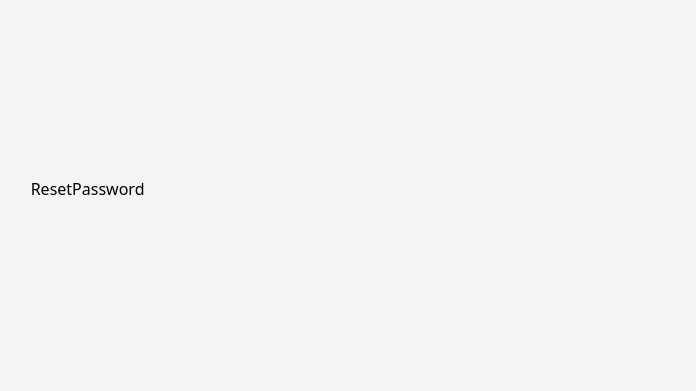
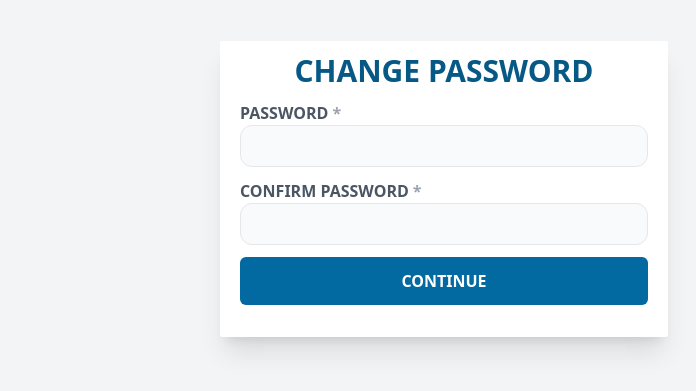
Before and after one commit to tobiasmareco/proyecto-final-mkr, a React (Vite) app in the folder frontend/: page /forgot-password/1 in a window 1280 px wide. Shown: the part 211-602 px from the top of the page, without its empty margins (196-892 px from the left). Built offline with nearby package versions, Linux system fonts and the light colour scheme; no server answers.

Commit message:
project delete work

```diff
--- a/frontend/src/App.jsx
+++ b/frontend/src/App.jsx
@@ -13,6 +13,7 @@ import Projects from "./pages/Main/Projects";
 import CreateProject from "./pages/Main/CreateProject";
 import ProjectId from "./components/ProjectId";
 import EditProjects from "./pages/Main/EditProjects";
+import CreateTaskComp from "./components/CreateTaskComp";
 function App() {
   return (
     <BrowserRouter>
@@ -27,6 +28,7 @@ function App() {
             />
             <Route path="forgot-password" element={<ForgotPassword />} />
             <Route path="forgot-password/:token" element={<ResetPassword />} />
+            <Route path="reset-password/:token" element={<ResetPassword />} />
           </Route>
           <Route path="/projects" element={<MainLayout />}>
             <Route index element={<Projects />} />
--- /dev/null
+++ b/frontend/src/components/CreateTaskComp.jsx
@@ -0,0 +1,7 @@
+import React from "react";
+
+function CreateTaskComp() {
+  return <div>CreateTaskComp</div>;
+}
+
+export default CreateTaskComp;
--- a/frontend/src/components/ProjectId.jsx
+++ b/frontend/src/components/ProjectId.jsx
@@ -1,5 +1,5 @@
 import React, { useEffect, useState } from "react";
-import { Link, useParams } from "react-router-dom";
+import { Link, useNavigate, useParams } from "react-router-dom";
 import axiosClient from "../config/axiosClient";
 import { RiAddBoxFill, RiDeleteBin2Fill, RiEdit2Fill } from "react-icons/ri";
 
@@ -16,7 +16,15 @@ function ProjectId() {
   const [loading, setLoading] = useState(true);
   const [project, setProject] = useState({});
   const [tasks, setTasks] = useState([]);
-
+  const Navigate = useNavigate();
+  const handleDelete = () => {
+    try {
+      const { data } = axiosClient.delete(`/api/projects/${id}`, config);
+      Navigate("/projects");
+    } catch (error) {
+      console.log(error.response);
+    }
+  };
   useEffect(() => {
     const getProject = async (id) => {
       try {
@@ -57,24 +65,24 @@ function ProjectId() {
                   <RiEdit2Fill />
                   Editar
                 </Link>
-                <Link
+                <button
                   className="flex gap-1 items-center hover:text-red-600 hover:border-black border px-2 py-1 rounded-md font-bold text-red-800 transition-colors"
-                  to={`/projects/edit/${id}`}
+                  onClick={handleDelete}
                 >
                   <RiDeleteBin2Fill />
                   Eliminar Proyecto
-                </Link>
+                </button>
               </div>
             </div>
             <section>
               <div className="w-full bg-red-400]">
                 <Link
                   className="flex gap-1 items-center hover:text-sky-600 hover:border-black  rounded-md font-bold text-sky-800 transition-colors"
-                  to={`/projects/edit/${id}`}
+                  to={`create-task/${id}`}
                 >
                   <RiAddBoxFill />
                   Agregar tareas
-                </Link>{" "}
+                </Link>
               </div>
               {tasks?.length > 0 ? (
                 <h1>Hay tareas</h1>
--- /dev/null
+++ b/frontend/src/components/TasksCard.jsx
@@ -0,0 +1,17 @@
+import React from "react";
+
+function TasksCard() {
+  return (
+    <>
+      <div>
+        <div>
+          <h3>Titulo</h3>
+          <p>descripcion</p>
+        </div>
+        <div></div>
+      </div>
+    </>
+  );
+}
+
+export default TasksCard;
--- a/frontend/src/pages/Auth/ResetPassword.jsx
+++ b/frontend/src/pages/Auth/ResetPassword.jsx
@@ -1,9 +1,61 @@
-import React from 'react'
+import React, { useState } from "react";
 
 function ResetPassword() {
+  const [password, setPassword] = useState("");
+  const [confirmPassword, setConfirmPassword] = useState("");
+  const handleSubmit = () => {
+    console.log(password, confirmPassword);
+  };
   return (
-    <div>ResetPassword</div>
-  )
+    <div className="bg-white shadow-xl max-w-md mx-auto py-3 px-5 rounded-sm">
+      <h1 className="text-sky-800 font-bold text-3xl uppercase text text-center">
+        Change Password
+      </h1>
+      <form action="" className="" onSubmit={handleSubmit}>
+        <div className="my-3">
+          <label
+            htmlFor="password"
+            className='uppercase text-gray-600 font-bold after:content-["*"] after:text-gray-400 after:ml-1'
+          >
+            Password
+          </label>
+          <input
+            type="password"
+            className="w-full  p-2 border rounded-xl bg-gray-50"
+            id="password"
+            name="password"
+            value={password}
+            onChange={(e) => {
+              setPassword(e.target.value);
+            }}
+          />
+        </div>
+        <div className="my-3">
+          <label
+            htmlFor="confirmPassword"
+            className='uppercase text-gray-600 font-bold after:content-["*"] after:text-gray-400 after:ml-1'
+          >
+            Confirm Password
+          </label>
+          <input
+            type="password"
+            className="w-full  p-2 border rounded-xl bg-gray-50"
+            id="confirmPassword"
+            name="confirmPassword"
+            value={confirmPassword}
+            onChange={(e) => {
+              setConfirmPassword(e.target.value);
+            }}
+          />
+        </div>
+        <input
+          type="submit"
+          value="Continue"
+          className="bg-sky-700 w-full py-3 text-white font-bold uppercase rounded-md cursor-pointer hover:bg-sky-800 mb-5"
+        />
+      </form>
+    </div>
+  );
 }
 
-export default ResetPassword
+export default ResetPassword;
```
Also changed, not shown: 2 other files (tests, documents, lock files or other folders).
